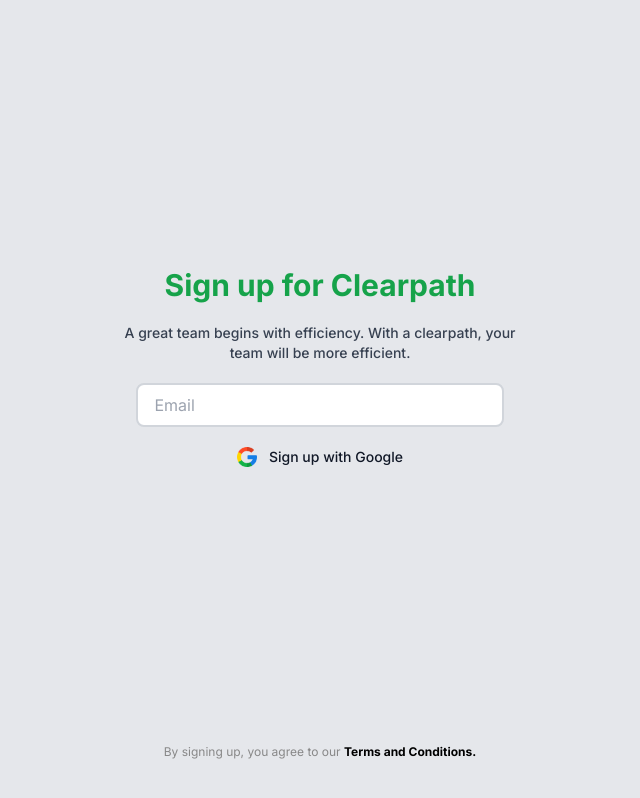
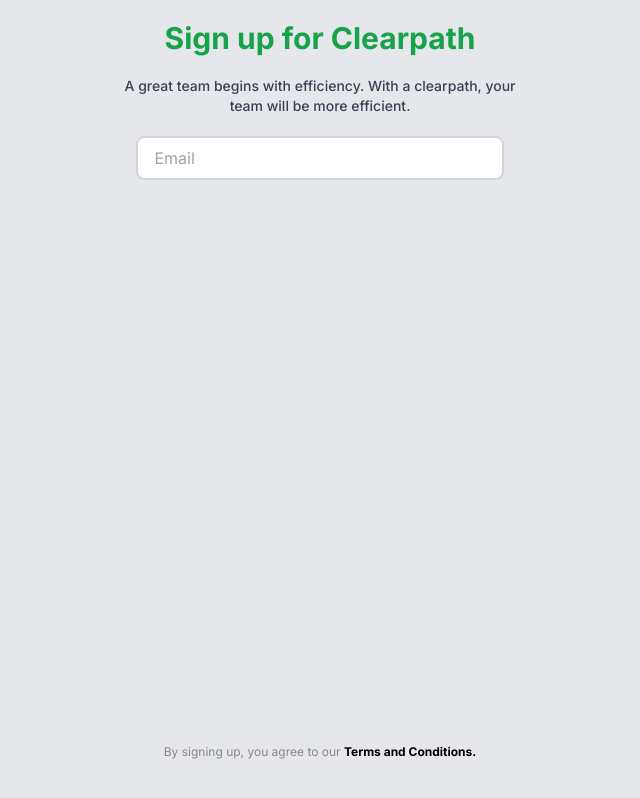
Before and after one commit to Clearpath-HQ/Clearpath_frontend, a Next.js app in the folder clearpath/: page /auth/signup in a window 1280 px wide. Shown: the whole page, without its empty margins (320-960 px from the left). Built offline with nearby package versions, Linux system fonts and the light colour scheme; no server answers.

Commit message:
feat: implementing google social auth

```diff
--- a/clearpath/components/AuthForm.tsx
+++ b/clearpath/components/AuthForm.tsx
@@ -1,6 +1,10 @@
+"use client";
+
 /* eslint-disable react/no-unescaped-entities */
+import { GoogleOAuthProvider, GoogleLogin } from "@react-oauth/google";
 import Link from "next/link";
 import Image from "next/image";
+import { useRouter } from "next/navigation";
 
 interface AuthFormProps {
   title: string;
@@ -19,9 +23,44 @@
   footerText,
   footerLinkText,
 }) => {
+  const router = useRouter();
+
+  const handleGoogleLogin = async (credentialResponse: any) => {
+    const idToken = credentialResponse.credential; // Get the ID token from the response
+
+    // Send the ID token to your backend
+    try {
+      const res = await fetch("http://127.0.0.1:8000/google_auth/google/", {
+        method: "POST",
+        headers: {
+          "Content-Type": "application/json",
+        },
+        body: JSON.stringify({ auth_token: idToken }),
+      });
+
+      if (res.ok) {
+        // Handle successful login (e.g., redirect to the user's dashboard)
+        console.log("Login successful!");
+        router.push("/dashboard/terminal"); // Redirect to the dashboard or another page
+      } else {
+        // Handle errors
+        console.error("Login failed:", res.status);
+      }
+    } catch (error) {
+      console.error("Error during login:", error);
+    }
+  };
+
+  // Ensure environment variables are defined
+  const clientId = process.env.NEXT_PUBLIC_GOOGLE_CLIENT_ID;
+  if (!clientId) {
+    throw new Error("NEXT_PUBLIC_GOOGLE_CLIENT_ID is not defined");
+  }
+
+  console.log(clientId);
+
   return (
-    <>
-      <div></div>
+    <GoogleOAuthProvider clientId={clientId}>
       <div className="text-center max-w-md mx-auto p-5 flex flex-col items-center ">
         <h1 className="text-3xl font-bold mb-5 text-green-600">{title}</h1>
         <p className="font-medium text-sm mb-5 text-gray-700">{subTitle}</p>
@@ -30,18 +69,10 @@
           placeholder="Email"
           className="w-[90%] px-4 py-2 mb-5 rounded-lg border-2 border-gray-300"
         />
-        <Link href="#" passHref className="flex">
-          <Image
-            alt="google-icon"
-            height={20}
-            src='/google.png'
-            width={20}
-            className="mr-3"
-          />
-          <span className="text-sm font-medium text-gray-900">
-            {buttonText}
-          </span>
-        </Link>
+        <GoogleLogin
+          onSuccess={handleGoogleLogin}
+          onError={() => console.error("Login failed")}
+        />
       </div>
       <div>
         <p className="text-xs text-[#888] mt-[10px] mb-10">
@@ -51,7 +82,7 @@
           </Link>
         </p>
       </div>
-    </>
+    </GoogleOAuthProvider>
   );
 };
 
--- a/clearpath/package.json
+++ b/clearpath/package.json
@@ -22,12 +22,14 @@
     "@radix-ui/react-slot": "^1.0.2",
     "@radix-ui/react-switch": "^1.0.3",
     "@radix-ui/react-tooltip": "^1.0.7",
+    "@react-oauth/google": "^0.12.1",
     "class-variance-authority": "^0.7.0",
     "clsx": "^2.1.1",
     "date-fns": "^3.6.0",
     "framer-motion": "^11.2.5",
     "lucide-react": "^0.378.0",
     "next": "14.2.3",
+    "next-auth": "^4.24.7",
     "next-themes": "^0.3.0",
     "radix-ui": "^1.0.1",
     "react": "^18",
```
Also changed, not shown: 1 other file (tests, documents, lock files or other folders).
